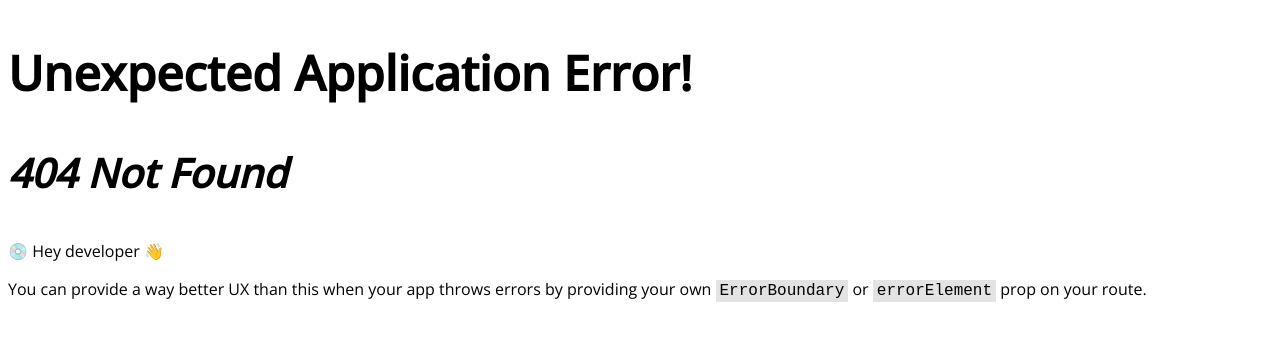
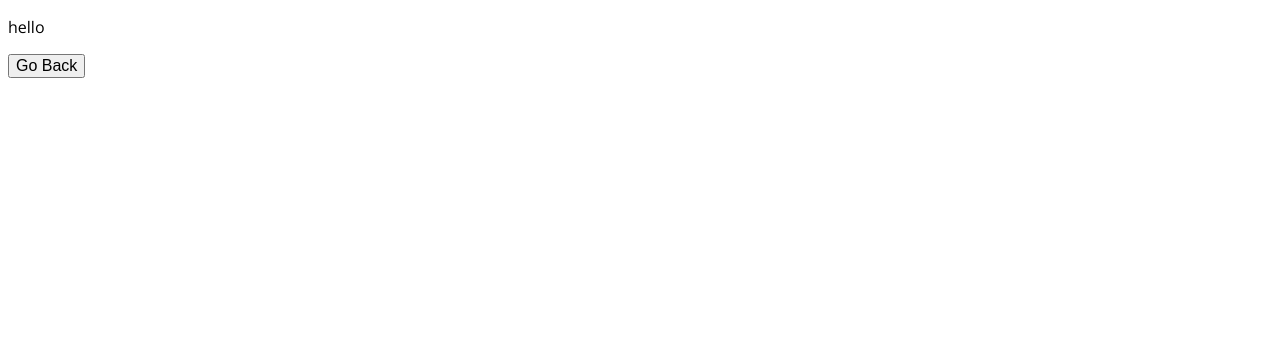
Before and after one commit to ibrahimahtsham/swift-rent-admin, a React (Vite) app: page /dashboard in a window 1280 px wide. Before the commit this address had no page. Shown: the top 340 px of the page. Built offline with nearby package versions, Linux system fonts and the light colour scheme.

Commit message:
dashboard made and redirecting to it in a way that it doesnt let u go back to login screen

```diff
--- a/src/App.jsx
+++ b/src/App.jsx
@@ -5,12 +5,14 @@ import {
   RouterProvider,
 } from "react-router-dom";
 import Login from "./screens/auth/Login";
+import Dashboard from "./screens/dashboard";
 
 function App() {
   const router = createBrowserRouter(
     createRoutesFromElements(
       <Route>
         <Route path="/" element={<Login />} />
+        <Route path="/dashboard" element={<Dashboard />} />
       </Route>
     )
   );
--- a/src/screens/auth/Login.jsx
+++ b/src/screens/auth/Login.jsx
@@ -1,6 +1,7 @@
 // Login.jsx
 import { useFormik } from "formik";
 import { useContext, useEffect } from "react";
+import { useNavigate } from "react-router-dom";
 import { icons } from "../../utils/ImageImports.js";
 import { loginValidation } from "../../utils/validation/loginValidation.js";
 import { ThemeContext } from "./../../utils/ThemeContext.js";
@@ -14,6 +15,7 @@ const initialValues = {
 
 const Login = () => {
   const { theme, toggleTheme } = useContext(ThemeContext);
+  const navigate = useNavigate();
 
   useEffect(() => {
     document.body.className = theme;
@@ -28,8 +30,7 @@ const Login = () => {
         values.username === "admin" &&
         values.password === "unpredictable69"
       ) {
-        alert("Login successful");
-        // Redirect to dashboard
+        navigate("/dashboard", { replace: true });
       } else {
         // Set errors manually
         setFieldError("username", "Invalid credentials");
--- /dev/null
+++ b/src/screens/dashboard/index.jsx
@@ -0,0 +1,13 @@
+import { useNavigate } from "react-router-dom";
+
+const Dashboard = () => {
+  const navigate = useNavigate();
+  return (
+    <div>
+      <p>hello</p>
+      <button onClick={() => navigate("/", { replace: true })}>Go Back</button>
+    </div>
+  );
+};
+
+export default Dashboard;
```
